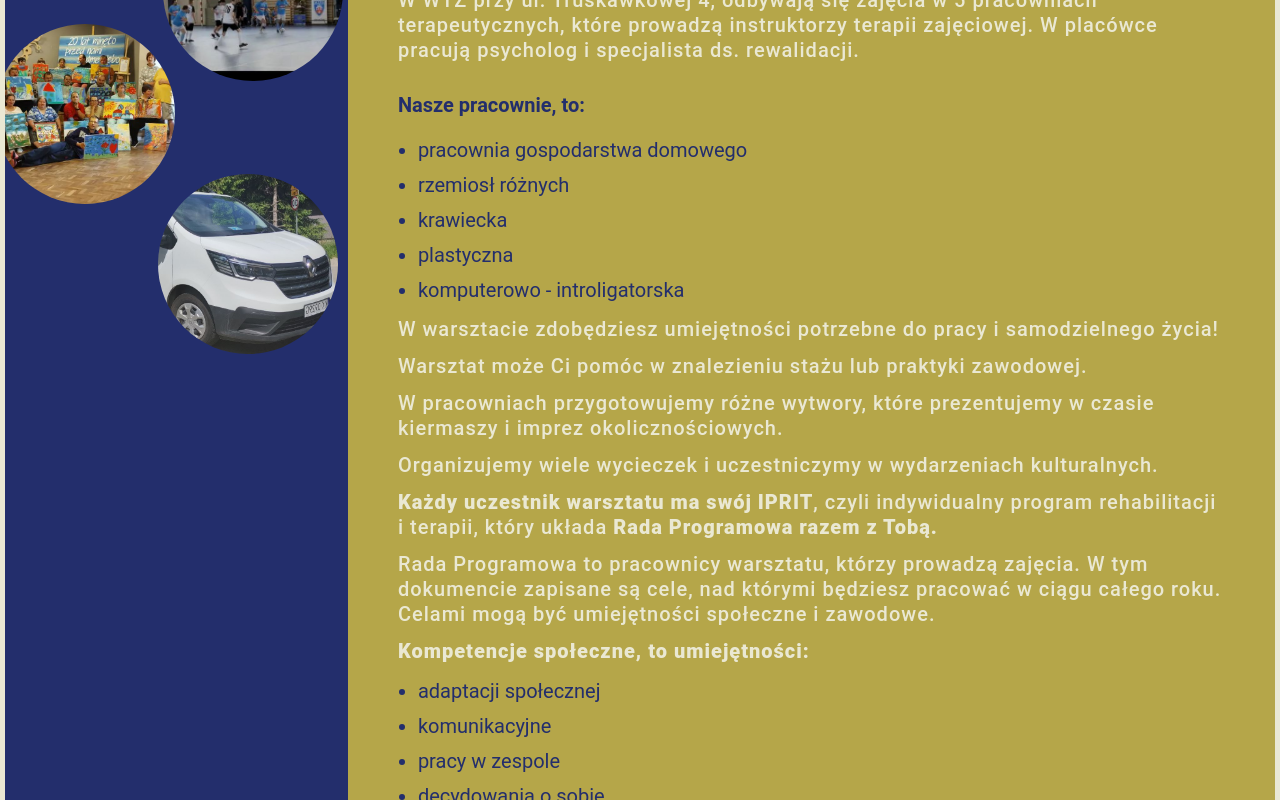
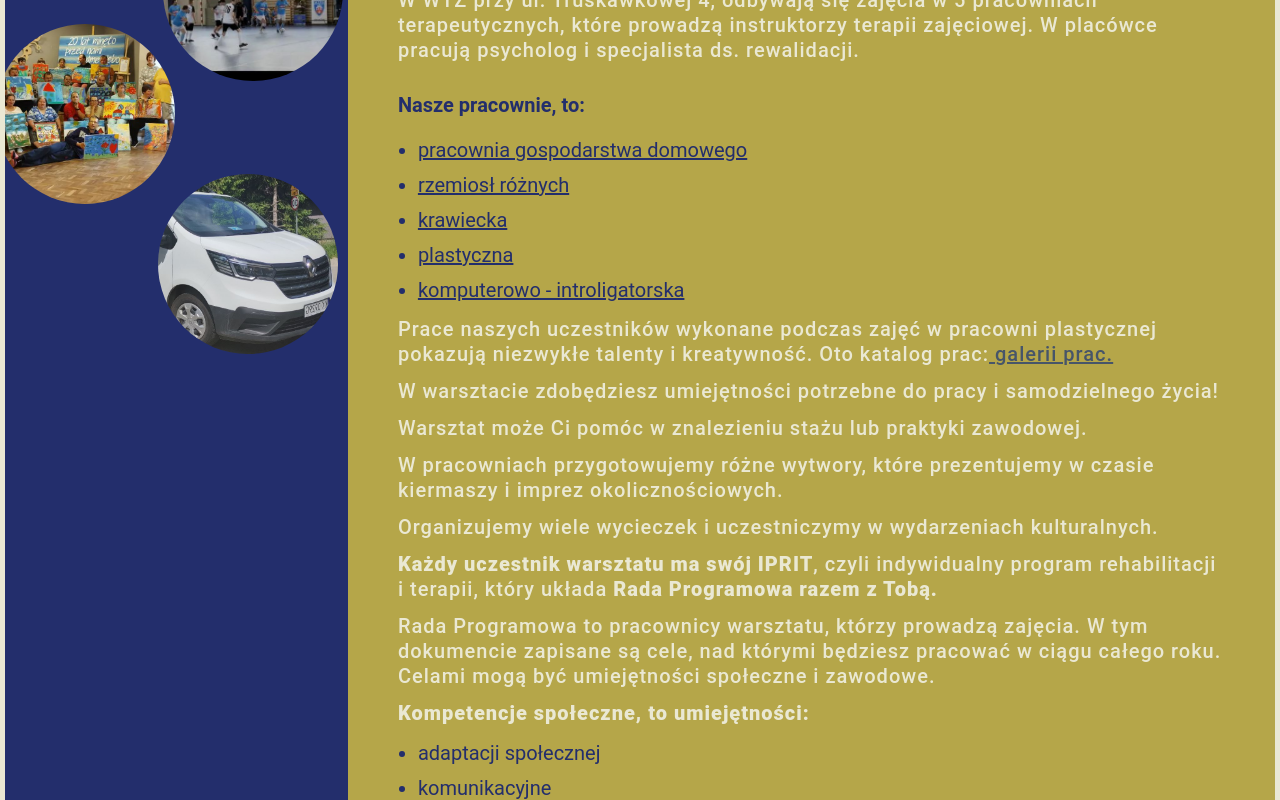
Before and after one commit to peturik/terapia-react, a React (Vite) app: page /#/about in a window 1280 px wide. Shown: the part 740-1540 px from the top of the page. Built offline with nearby package versions, Linux system fonts and the light colour scheme.

Commit message:
update about

```diff
--- a/src/pages/About.tsx
+++ b/src/pages/About.tsx
@@ -1,4 +1,5 @@
 import { Aside } from "../components/Aside";
+import { Link } from "react-router-dom";
 
 export default function About() {
   return (
@@ -63,21 +64,44 @@ export default function About() {
             <h2>Nasze pracownie, to:</h2>
             <ul>
               <li>
-                <a href="./">pracownia gospodarstwa domowego</a>
+                <Link to="pracownie/gospodarstwa" className="underline">
+                  pracownia gospodarstwa domowego
+                </Link>
               </li>
               <li>
-                <a href="./">rzemiosł różnych</a>
+                <Link to="/pracownie/rzemiosl" className="underline">
+                  rzemiosł różnych
+                </Link>
               </li>
               <li>
-                <a href="./">krawiecka</a>
+                <Link to="/pracownie/krawiecka" className="underline">
+                  krawiecka
+                </Link>
               </li>
               <li>
-                <a href="./">plastyczna</a>
+                <Link to="/pracownie/plastyczna" className="underline">
+                  plastyczna
+                </Link>
               </li>
               <li>
-                <a href="./">komputerowo - introligatorska</a>
+                <Link to="/pracownie/komputerowa" className="underline">
+                  komputerowo - introligatorska
+                </Link>
               </li>
             </ul>
+            <p>
+              Prace naszych uczestników wykonane podczas zajęć w pracowni
+              plastycznej pokazują niezwykłe talenty i kreatywność. Oto katalog
+              prac:
+              <a
+                href="https://online.pubhtml5.com/itmli/wrxs/"
+                className="underline text-slate-600"
+                target="_blank"
+              >
+                {" "}
+                galerii prac.
+              </a>
+            </p>
             <p>
               W warsztacie zdobędziesz umiejętności potrzebne do pracy i
               samodzielnego życia!
@@ -136,10 +160,6 @@ export default function About() {
             <li>cięcie i szlifowanie drewnianych elementów</li>
 
             <p>
-              Prace naszych uczestników wykonane podczas zajęć można zobaczyć w
-              <a href="./">galerii prac.</a>
-            </p>
-            <p>
               Działalność Warsztatu Terapii Zajęciowej przy ul. Truskawkowa 4 w
               Krakowie jest dofinansowana ze środków
               <b>Państwowego Funduszu Rehabilitacji Osób Niepełnosprawnych</b>
--- a/src/pages/Wsparcia.tsx
+++ b/src/pages/Wsparcia.tsx
@@ -32,9 +32,8 @@ export default function Wsparcia() {
               <br />
               <a href="./index.html">19 1090 1665 0000 0001 5004 9851</a>
               <br />
-              W tytule: WARSZTAT TERAPII ZAJĘCIOWEJ
+              W tytule: WTZ Truskawkowa 4, Kraków
               <br />
-              ul. Truskawkowa 4<br />
               PRZEKAZ DAROWIZNĘ
             </div>
             <br />
```
